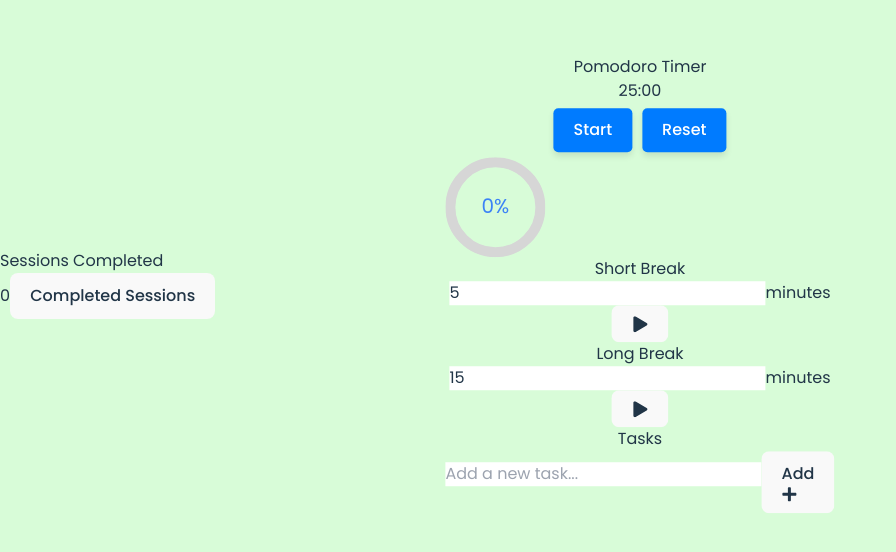
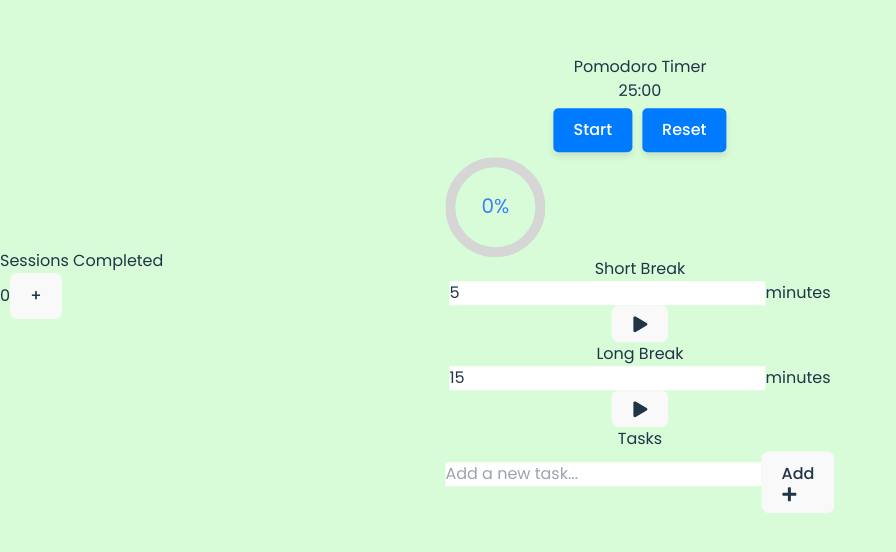
Before and after one commit to Augnik03/PomoTimer, a React (Vite) app: page / in a window 1280 px wide. Shown: the part 116-668 px from the top of the page, without its empty margins (0-896 px from the left). Built offline with nearby package versions, Linux system fonts and the light colour scheme.

Commit message:
updated styling

```diff
--- a/src/components/SessionCounter.jsx
+++ b/src/components/SessionCounter.jsx
@@ -12,12 +12,12 @@ const SessionCounter = () => {
       <div className="bg-white p-4 rounded-lg shadow-md">
         <h2 className="text-xl font-semibold mb-2">Sessions Completed</h2>
         <div className="flex items-center">
-          <span className="text-4xl font-bold mr-2">{sessionsCompleted}</span>
+          <span className="text-4xl font-bold mr-2 ml-16">{sessionsCompleted}</span>
           <button
-            className="bg-green-600 text-white rounded-lg px-4 py-2 hover:bg-green-500 transition-colors duration-300"
+            className="bg-green-600 text-white rounded-lg px-4 py-2 hover:bg-green-500 transition-colors duration-300 "
             onClick={handleCompleteSession}
           >
-            Completed Sessions
+            +
           </button>
         </div>
       </div>
```
